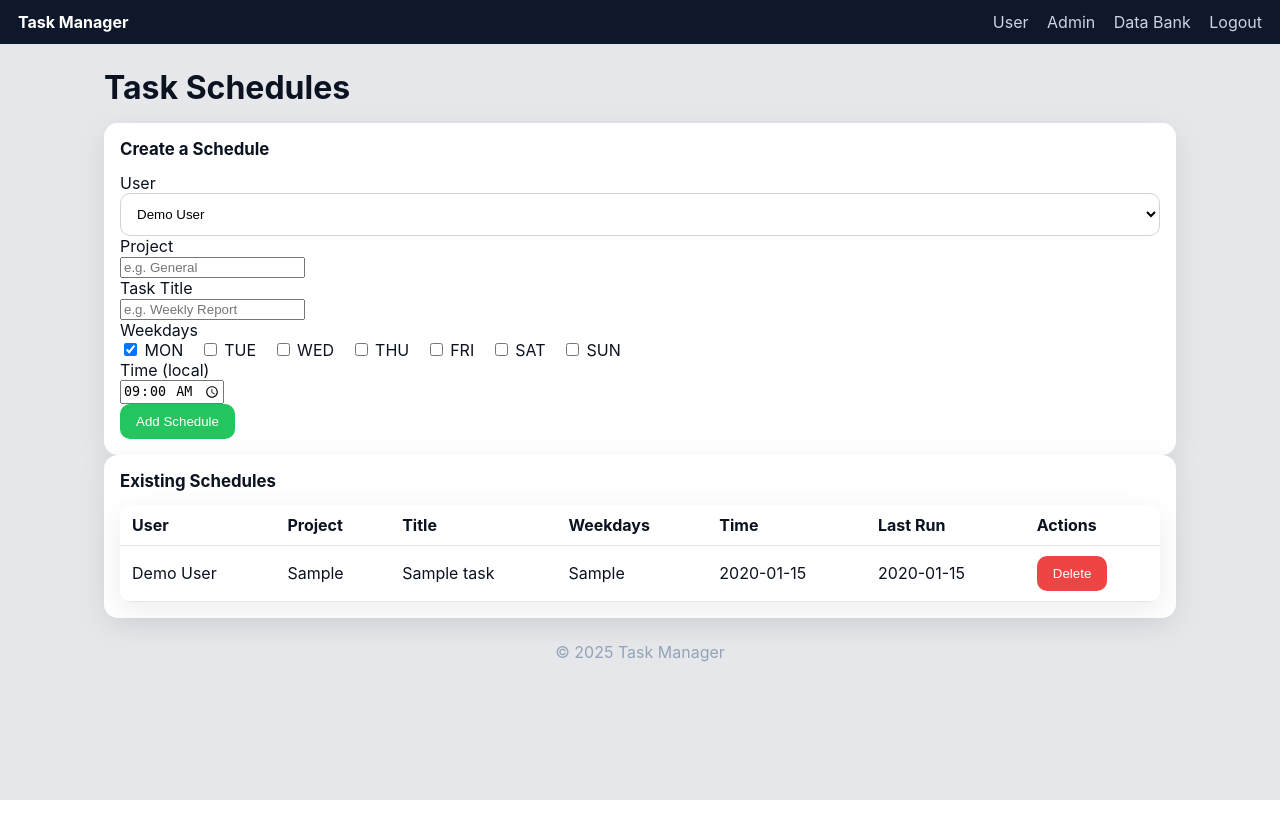
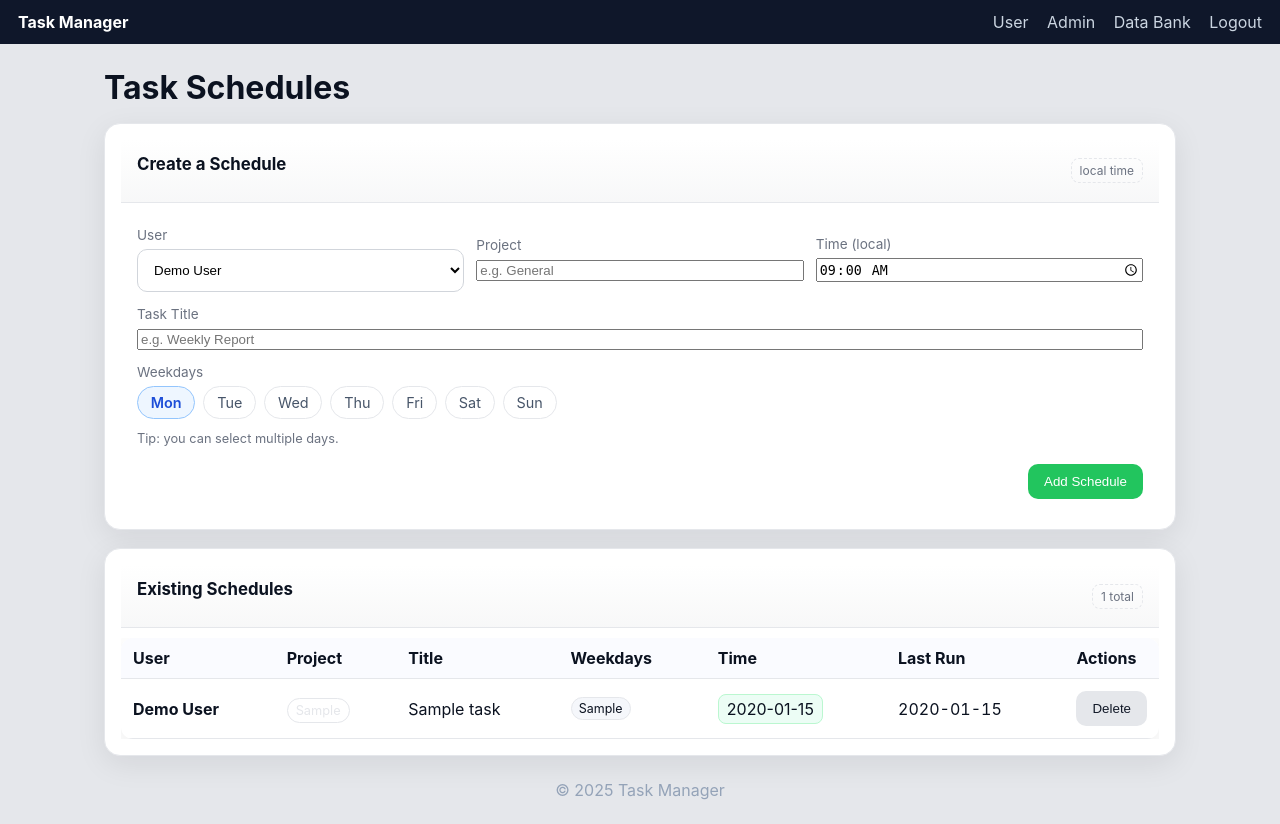
Before and after one commit to Georgewp3/Eurofreight-Task-Manager, a Flask app: page /admin/schedules in a window 1280 px wide. Before the commit the page ends 800 px from the top, so only its background shows below. Run offline with Flask 3, Linux system fonts and the light colour scheme; a user stored in the database is signed in; tables that the repository leaves empty hold one stand-in row (values such as "Sample post"); some libraries are stand-ins or nearby versions.

Commit message:
CSS Change to Schedules Page

```diff
--- a/TaskApp3/templates/schedules.html
+++ b/TaskApp3/templates/schedules.html
@@ -2,71 +2,163 @@
 {% block content %}
 <h1 class="page-title">Task Schedules</h1>
 
-<section class="card">
+<!-- CREATE -->
+<section class="card pretty">
+  <div class="card-head">
     <h2>Create a Schedule</h2>
-  <form method="post" action="{{ url_for('admin_schedules_add') }}" class="grid">
-    <label>
-      <div>User</div>
+    <span class="chip">local time</span>
+  </div>
+
+  <form method="post" action="{{ url_for('admin_schedules_add') }}" class="kform">
+    <div class="row">
+      <label class="field">
+        <span class="label">User</span>
         <select name="user_id" required>
           {% for u in users %}
-        <option value="{{u.id}}">{{u.full_name}}</option>
+          <option value="{{ u.id }}">{{ u.full_name }}</option>
           {% endfor %}
         </select>
       </label>
 
-    <label>
-      <div>Project</div>
+      <label class="field">
+        <span class="label">Project</span>
         <input name="project" placeholder="e.g. General">
       </label>
 
-    <label class="col-span-2">
-      <div>Task Title</div>
+      <label class="field">
+        <span class="label">Time (local)</span>
+        <input name="time_local" type="time" value="09:00">
+      </label>
+    </div>
+
+    <label class="field">
+      <span class="label">Task Title</span>
       <input name="title" required placeholder="e.g. Weekly Report">
     </label>
 
-    <div class="col-span-2">
-      <div>Weekdays</div>
-      {% for d in ['MON','TUE','WED','THU','FRI','SAT','SUN'] %}
-      <label style="margin-right:12px;">
-        <input type="checkbox" name="wd_{{d}}" {% if d in ['MON'] %}checked{% endif %}> {{d}}
+    <div class="field">
+      <span class="label">Weekdays</span>
+      <div class="wd-wrap">
+        {% set wdays = ['MON','TUE','WED','THU','FRI','SAT','SUN'] %}
+        {% for d in wdays %}
+        <label class="wd-pill">
+          <input type="checkbox" name="wd_{{ d }}" {% if d in ['MON'] %}checked{% endif %}>
+          <span>{{ d|lower|capitalize }}</span>
         </label>
         {% endfor %}
       </div>
+      <div class="hint">Tip: you can select multiple days.</div>
+    </div>
 
-    <label>
-      <div>Time (local)</div>
-      <input name="time_local" type="time" value="09:00">
-    </label>
-
-    <div class="col-span-2">
+    <div class="actions">
       <button class="primary">Add Schedule</button>
     </div>
   </form>
 </section>
 
-<section class="card">
+<!-- LIST -->
+<section class="card pretty">
+  <div class="card-head">
     <h2>Existing Schedules</h2>
-  <table class="table">
+    <span class="chip">{{ schedules|length }} total</span>
+  </div>
+
+  <div class="table-wrap">
+    <table class="table nice">
       <thead>
-      <tr><th>User</th><th>Project</th><th>Title</th><th>Weekdays</th><th>Time</th><th>Last Run</th><th>Actions</th></tr>
+        <tr>
+          <th>User</th>
+          <th>Project</th>
+          <th>Title</th>
+          <th>Weekdays</th>
+          <th>Time</th>
+          <th>Last Run</th>
+          <th style="width:1%">Actions</th>
+        </tr>
       </thead>
       <tbody>
         {% for s in schedules %}
         <tr>
-        <td>{{ s.user.full_name }}</td>
-        <td>{{ s.project }}</td>
+          <td><strong>{{ s.user.full_name }}</strong></td>
+          <td><span class="pill soft">{{ s.project or '-' }}</span></td>
           <td>{{ s.title }}</td>
-        <td>{{ s.weekdays }}</td>
-        <td>{{ s.time_local }}</td>
-        <td>{{ s.last_run_date or '-' }}</td>
           <td>
-          <form method="post" action="{{ url_for('admin_schedules_delete', sid=s.id) }}" onsubmit="return confirm('Delete this schedule?')">
-            <button class="danger">Delete</button>
+            {% for d in (s.weekdays or '').split(',') if d %}
+              <span class="mini-pill">{{ d|lower|capitalize }}</span>
+            {% endfor %}
+          </td>
+          <td><span class="time-pill">{{ s.time_local }}</span></td>
+          <td>
+            {% if s.last_run_date %}
+              <span class="date">{{ s.last_run_date }}</span>
+            {% else %}
+              <span class="muted">—</span>
+            {% endif %}
+          </td>
+          <td>
+            <form method="post" action="{{ url_for('admin_schedules_delete', sid=s.id) }}"
+                  onsubmit="return confirm('Delete this schedule?')">
+              <button class="ghost danger">Delete</button>
             </form>
           </td>
         </tr>
         {% endfor %}
       </tbody>
     </table>
+  </div>
 </section>
+
+<!-- Page-local styles (safe to keep here; move to style.css later if you like) -->
+<style>
+:root{
+  --border:#e5e7eb; --muted:#6b7280; --surface:#0f172a08;
+}
+.card.pretty{border-radius:16px;border:1px solid var(--border);overflow:hidden;margin-bottom:18px}
+.card.pretty .card-head{
+  display:flex;justify-content:space-between;align-items:center;
+  padding:14px 16px;border-bottom:1px solid var(--border);
+  background:linear-gradient(180deg,#fff,var(--surface));
+}
+.chip{font-size:.75rem;padding:.25rem .5rem;border:1px dashed var(--border);border-radius:8px;color:var(--muted)}
+
+.kform{display:flex;flex-direction:column;gap:14px;padding:14px 16px}
+.kform .row{display:grid;gap:12px;grid-template-columns:repeat(3,minmax(160px,1fr))}
+.field .label{display:block;font-size:.85rem;color:var(--muted);margin-bottom:6px}
+.field input,.field select{width:100%}
+.hint{font-size:.8rem;color:var(--muted);margin-top:6px}
+.actions{display:flex;justify-content:flex-end;margin-top:4px}
+
+.wd-wrap{display:flex;flex-wrap:wrap;gap:8px}
+.wd-pill{position:relative}
+.wd-pill input{position:absolute;opacity:0;pointer-events:none}
+.wd-pill span{
+  display:inline-block;padding:.45rem .8rem;border:1px solid var(--border);
+  border-radius:999px;background:#fff;user-select:none;cursor:pointer;
+}
+.wd-pill input:checked + span{
+  background:#eef6ff;border-color:#93c5fd;color:#1d4ed8;font-weight:600;
+}
+
+.pill.soft{padding:.25rem .5rem;border:1px solid var(--border);border-radius:999px;background:#fff}
+.mini-pill{
+  display:inline-block;padding:.2rem .45rem;border-radius:999px;
+  background:#f5f7fb;border:1px solid var(--border);font-size:.78rem;margin-right:4px
+}
+.time-pill{padding:.25rem .5rem;border-radius:8px;background:#ecfdf5;border:1px solid #bbf7d0}
+.date{font-variant-numeric:tabular-nums}
+.muted{color:var(--muted)}
+
+.table-wrap{overflow-x:auto}
+.table.nice{width:100%;border-collapse:separate;border-spacing:0}
+.table.nice thead th{
+  text-align:left;font-weight:700;padding:10px 12px;border-bottom:1px solid var(--border);
+  background:#fafbff;position:sticky;top:0;z-index:1
+}
+.table.nice tbody td{padding:12px;border-bottom:1px solid var(--border)}
+.table.nice tbody tr:hover{background:#fafafa}
+
+@media (max-width: 900px){
+  .kform .row{grid-template-columns:1fr}
+}
+</style>
 {% endblock %}
```
Lines whose indentation alone changed are shown as unchanged.
